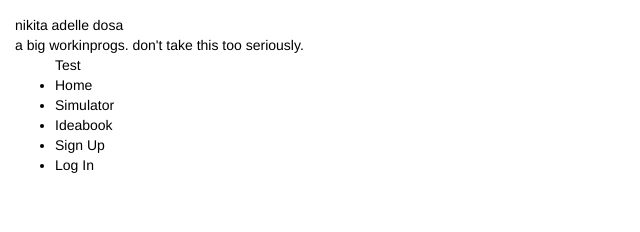
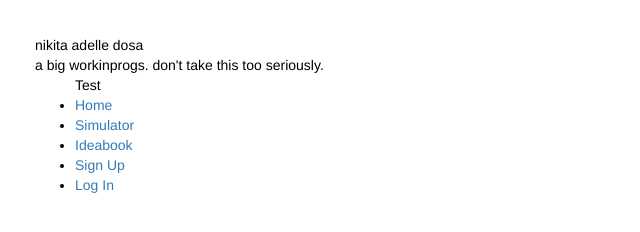
Before and after one commit to nikitaadelle/nikitaadelle.github.io, a plain HTML site: page index.html in a window 1280 px wide. Shown: the whole page, without its empty margins (0-640 px from the left). Drawn offline with nearby package versions, Linux system fonts and the light colour scheme.

Commit message:
Update style.css

```diff
--- a/style.css
+++ b/style.css
@@ -5,6 +5,7 @@ body {
   font-weight:300;
   margin:15px;
   opacity: 1;
+  padding:20px;
   transition: 1s opacity;
   background-size:auto 105%;
   background-position:center bottom;
@@ -15,24 +16,6 @@ body {
 body.fade-out {
     opacity: 0;
     transition: none;
-}
-
-a {
-  color: black;
-  font-family: Helvetica;
-  background-size:auto auto;
-  background-attachment: fixed;
-  font-style:normal;
-  text-transform:none;
-}
-
-a:hover {
-  color: black;
-  font-family: Helvetica;
-  background-size:auto auto;
-  background-attachment: fixed;
-  font-style:normal;
-  text-decoration:underline;
 }
 
 #titlez a:hover {
```
